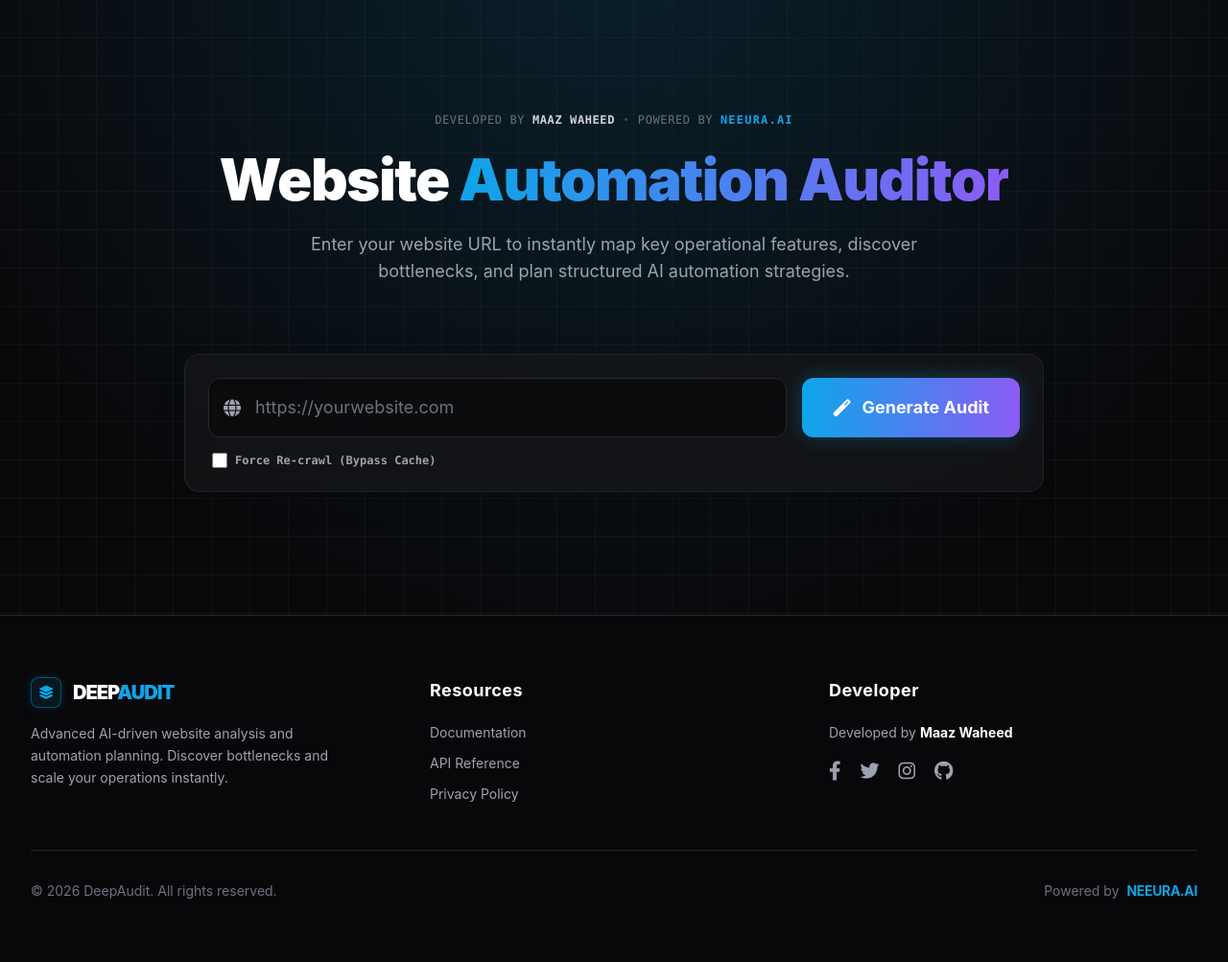
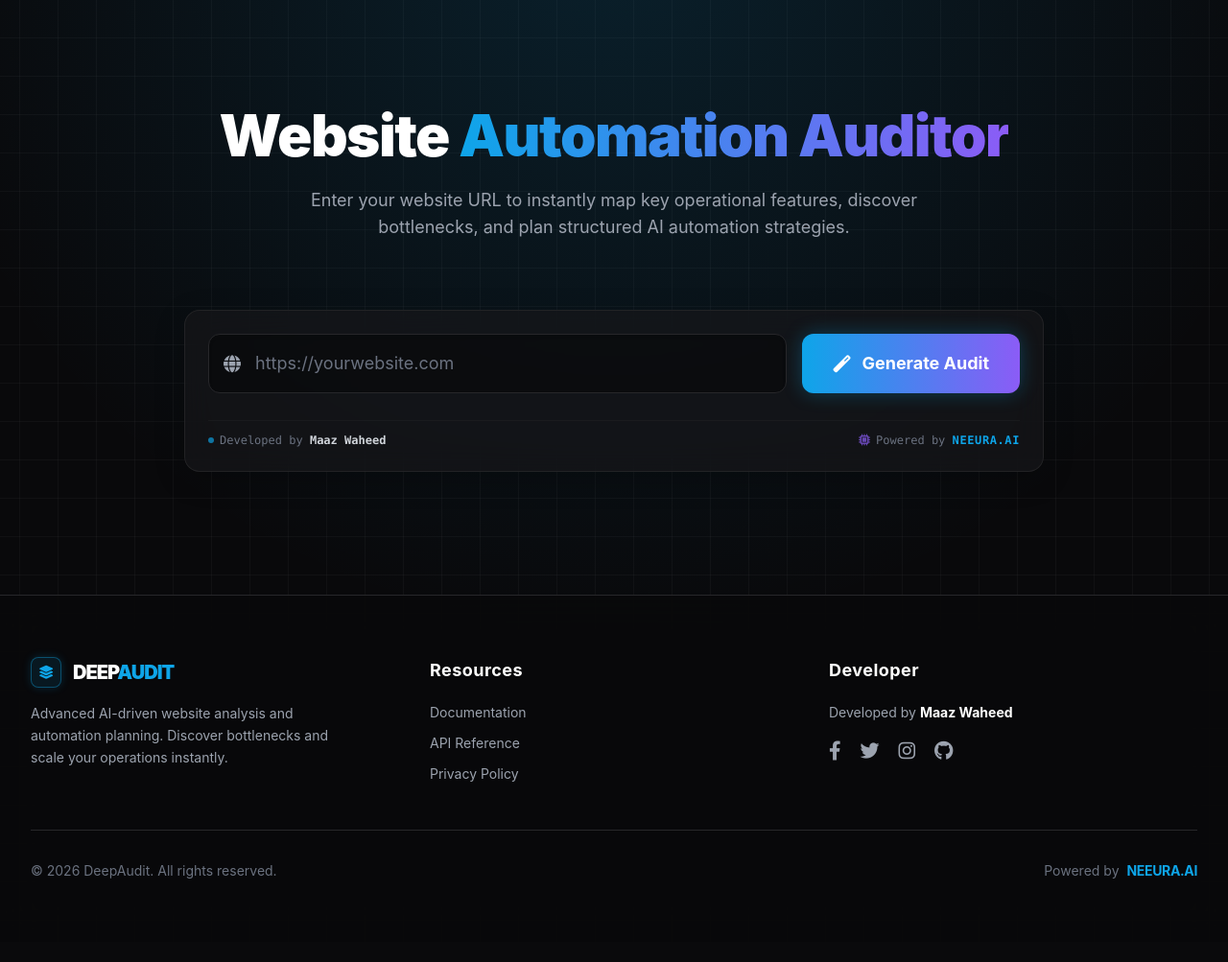
Before and after one commit to 42Wor/DeepAudit, a Flask app: page / in a window 1280 px wide. Shown: the part 81-1084 px from the top of the page at 96% size. After the commit the page ends 997 px from the top, so only its background shows below. Run offline with Flask 3, Linux system fonts and the light colour scheme; some libraries are stand-ins or nearby versions.

Commit message:
Add License and enhance index.html with integrated branding panel and cache bypass functionality

```diff
--- a/app.py
+++ b/app.py
@@ -177,7 +177,7 @@ def run_audit():
             yield f"data: {json.dumps({'error': f'Server error: {str(e)}', 'suggestion': 'Check server logs for internal trace information.', 'progress': 0})}\n\n"
 
         finally:
-            # Always release active execution lock under all scenarios [1]
+            # Guarantee release of active execution lock under all scenarios [1]
             active_tracker.release(url)
 
     return Response(generate_audit_stream(), mimetype="text/event-stream")
--- a/templates/index.html
+++ b/templates/index.html
@@ -3,12 +3,6 @@
 {% block content %}
 <!-- Hero Section -->
 <div id="hero-wrapper" class="text-center py-6 sm:py-16 px-2 mb-2 max-w-4xl mx-auto transition-all duration-700">
-    <div class="inline-flex flex-wrap items-center justify-center gap-x-2 gap-y-1 mb-6 text-[10px] min-[380px]:text-xs font-mono tracking-wider uppercase text-gray-500">
-        <span>Developed by <a href="https://github.com/42Wor" target="_blank" class="text-gray-300 font-semibold hover:text-brand-primary transition-colors">Maaz Waheed</a></span>
-        <span class="text-gray-700 select-none">•</span>
-        <span>Powered by <a href="https://neeura.ai/" target="_blank" class="text-brand-primary hover:text-brand-secondary transition-colors font-bold tracking-widest">NEEURA.AI</a></span>
-    </div>
-
     <h1 class="text-2xl min-[380px]:text-3xl sm:text-5xl md:text-6xl font-black mb-4 sm:mb-6 tracking-tight text-white leading-[1.15]">
         Website <span class="bg-gradient-to-r from-brand-primary to-brand-secondary bg-clip-text text-transparent">Automation Auditor</span>
     </h1>
@@ -32,12 +26,24 @@
             </button>
         </div>
 
-        <!-- Custom Cache Bypass Trigger -->
-        <div class="flex items-center gap-2 mt-1 ml-1 select-none">
+        <!-- Custom Cache Bypass Trigger (Hidden initially, shown after a report is displayed) [1] -->
+        <div id="nocache-container" class="hidden flex items-center gap-2 mt-1 ml-1 select-none">
             <input type="checkbox" id="nocache-checkbox" class="w-4 h-4 rounded bg-black/40 border-brand-border text-brand-primary focus:ring-brand-primary/30 focus:ring-2 accent-brand-primary cursor-pointer">
             <label for="nocache-checkbox" class="text-xs font-mono font-bold text-gray-400 cursor-pointer hover:text-white transition-colors">
                 Force Re-crawl (Bypass Cache)
             </label>
+        </div>
+
+        <!-- Integrated Branding Panel -->
+        <div class="mt-4 pt-3 border-t border-brand-border/40 flex flex-wrap items-center justify-between gap-2 text-[10px] min-[380px]:text-xs font-mono text-gray-500">
+            <div class="flex items-center gap-1.5">
+                <span class="w-1.5 h-1.5 rounded-full bg-brand-primary animate-pulse"></span>
+                <span>Developed by <a href="https://github.com/42Wor" target="_blank" class="text-gray-300 font-bold hover:text-brand-primary transition-colors">Maaz Waheed</a></span>
+            </div>
+            <div class="flex items-center gap-1.5">
+                <i class="fas fa-microchip text-brand-secondary/70"></i>
+                <span>Powered by <a href="https://neeura.ai/" target="_blank" class="text-brand-primary hover:text-brand-secondary font-black tracking-wider transition-colors">NEEURA.AI</a></span>
+            </div>
         </div>
     </form>
 </div>
@@ -199,6 +205,7 @@
     const freshStartBtn = document.getElementById('fresh-start-btn');
     const bodyStatusContainer = document.getElementById('body-status-container');
     const nocacheCheckbox = document.getElementById('nocache-checkbox');
+    const nocacheContainer = document.getElementById('nocache-container');
 
     urlInput.addEventListener('input', function() {
         this.value = this.value.trim();
@@ -208,11 +215,12 @@
         errorContainer.classList.add('hidden');
     });
 
-    // Reset layout handler back to default states
+    // Reset layout handler back to default states [1]
     window.localResetAudit = function() {
         urlInput.value = '';
         urlInput.disabled = false; // Re-enable text input field
-        nocacheCheckbox.checked = false; // Reset the force cache checkbox
+        nocacheCheckbox.checked = false; // Reset force-cache selection
+        nocacheContainer.classList.add('hidden'); // Hide checkbox on reset
         errorContainer.classList.add('hidden');
         resultsSection.classList.add('hidden');
         resultsSection.classList.remove('opacity-100', 'flex');
@@ -319,7 +327,7 @@
             urlInput.value = url;
         }
 
-        // Cache bypass is explicitly governed by the user's checkbox [1]
+        // Cache bypass is explicitly governed by the user's checkbox selection [1]
         const bypassCache = nocacheCheckbox.checked;
 
         heroWrapper.classList.add('hero-hidden');
@@ -539,8 +547,15 @@
                 setTimeout(() => headerStepperMobile.style.display = 'none', 500);
             }
 
+            // Expose cache-bypass checkbox container dynamically on successful load [1]
+            nocacheContainer.classList.remove('hidden');
+
             submitBtn.disabled = false;
             urlInput.disabled = false; // Re-enable input box when complete
+
+            // Uncheck the cache-bypass trigger automatically upon successful completion [1]
+            nocacheCheckbox.checked = false;
+
             submitBtn.innerHTML = '<i class="fas fa-magic"></i> <span>Generate Audit</span>';
 
         }, renderDelay);
```
Also changed, not shown: 1 other file.
